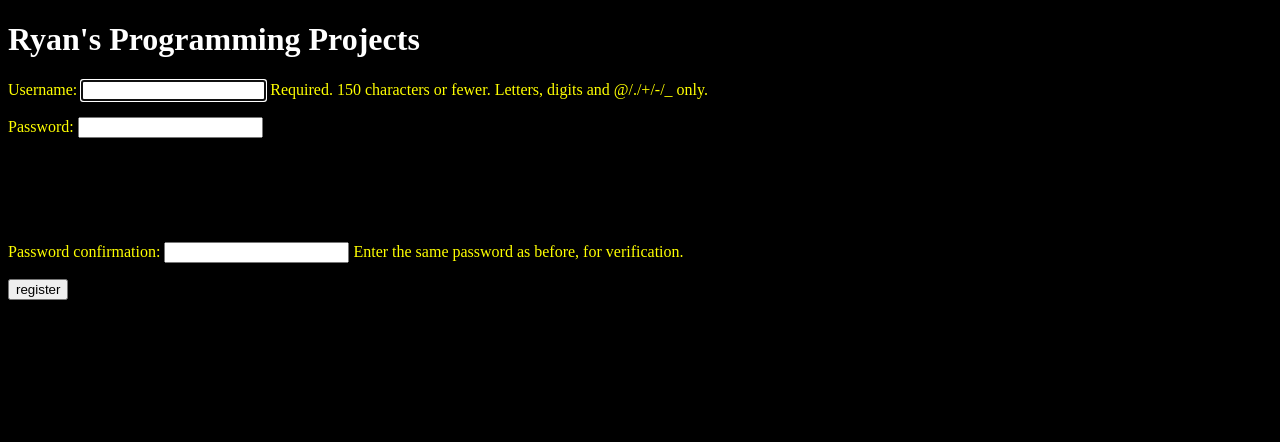
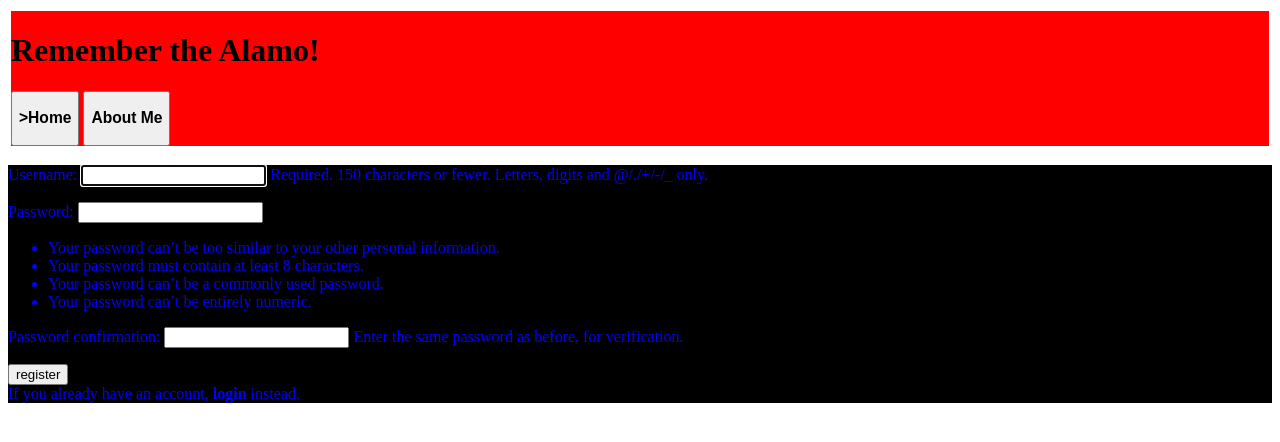
Before and after one commit to ralamo33/mysite, a Django app: page /register/ in a window 1280 px wide. Shown: the top 442 px of the page. Run offline with Django 3.2, Linux system fonts and the light colour scheme.

Commit message:
Sytle file works properly.

```diff
--- a/assets/style.css
+++ b/assets/style.css
@@ -1,9 +1,42 @@
-body {
-  background-color: black;
+.banner {
+    background-color: red;
+    border-style: solid;
+    border-width: medium;
+    border-color: white;
 }
-h1 {
-  color: white;
+
+.page {
+
 }
-p {
-  color: yellow;
+
+.left-align {
+    margin-left: %10;
 }
+
+.right-align {
+    margin-right: %90;
+}
+
+.page_title {
+    text-align: center;
+    color: white
+}
+
+.project_title {
+    text-align: center
+    color: gold
+}
+
+.project_description{
+    text-align: center;
+}
+
+.project_link {
+}
+
+.project_image {}
+
+.content {
+    background-color: black;
+    color: blue
+}
--- a/main/Templates/main/header.html
+++ b/main/Templates/main/header.html
@@ -5,12 +5,17 @@
         <link rel="stylesheet" href="{% static 'style.css' %}" type="text/css">
     </head>
    <body>
-    <header role = "banner">
-        <h1> Ryan's Programming Projects</h1>
+    <header role = "banner" class="banner">
+        <h1> Remember the Alamo!</h1>
+        <button href="" class="page left-align"><h3>>Home</h3></button>
+        <button href="" class="page right-align"><h3>About Me</h3></button>
     </header>
-    <article>
-        {% block content %}
-        {% endblock %}
-    </article>
+            <script></script>
+    <div class="content">
+        <article>
+            {% block content %}
+            {% endblock %}
+        </article>
+    </div>
 </body>
 </html>
--- a/main/views.py
+++ b/main/views.py
@@ -3,6 +3,7 @@
 from .models import Project
 from django.contrib.auth.forms import UserCreationForm
 from django.contrib.auth import login, logout, authenticate
+from django.contrib import messages
 
 
 # Create your views here.
@@ -16,11 +17,13 @@
         form = UserCreationForm(request.POST)
         if form.is_valid():
             user = form.save()
+            username = form.cleaned_data.get('username')
+            messages.success(request, f"New Account Created: {username}")
             login(request, user)
             return redirect("main:homepage")
         else:
             for msg in form.error_messages:
-                print(form.error_messages[msg])
+                messages.error(request, f"{msg}: {form.error_messages}")
 
 
     form = UserCreationForm
```
Also changed, not shown: main/Templates/main/home.html (+9 -7 lines).
